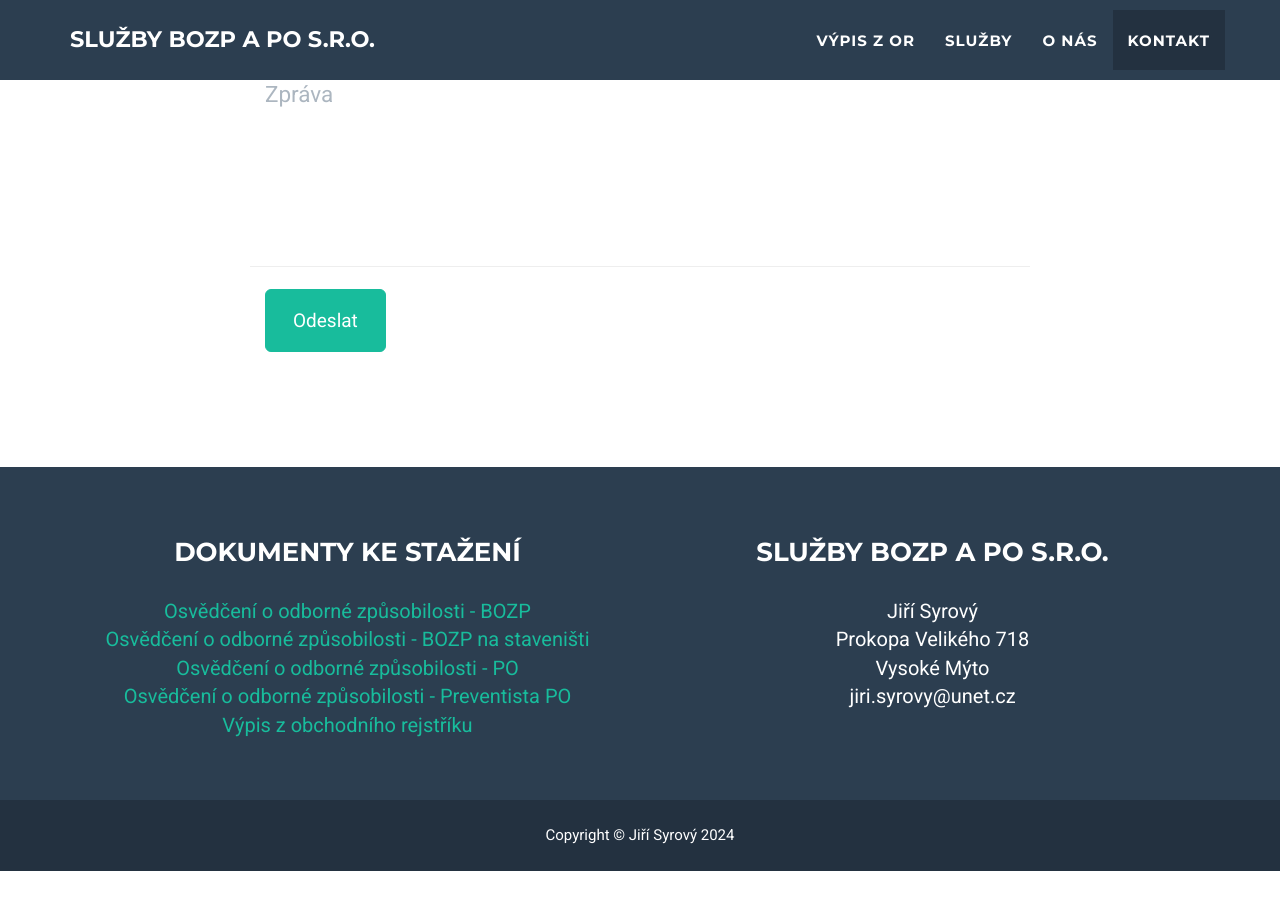
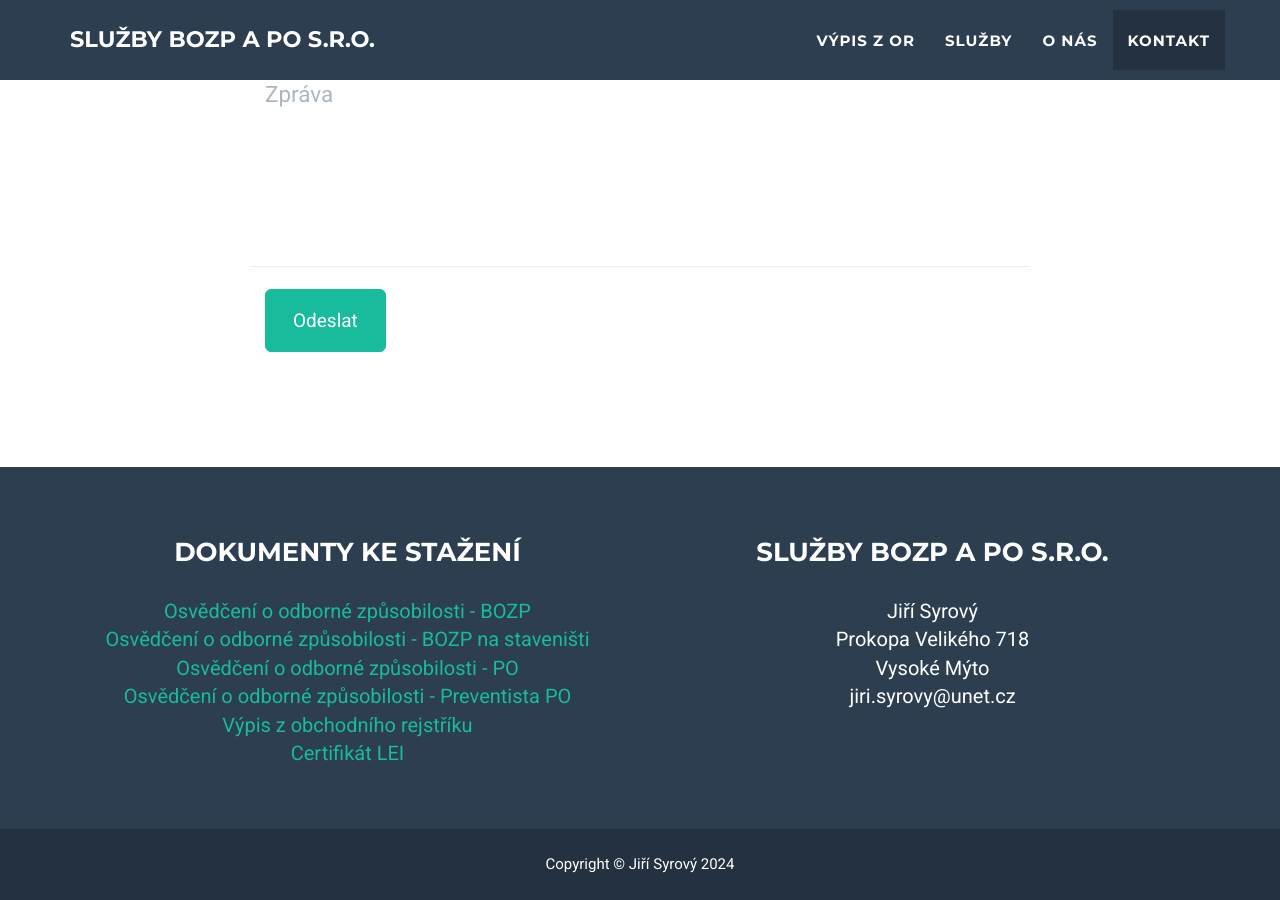
Before and after one commit to jsyrovy/bozp-po-syrovy.eu, a Jekyll site: the page built from index.html, in a window 1280 px wide and 900 px high, scrolled down 2390 px. Built offline with Jekyll 4.4.1, drawn with Linux system fonts in a browser that asks for light colours; before the commit the page ends 3261 px from its top, so only the background shows below that.

Commit message:
Pridan dokument Certifikát LEI

```diff
--- a/_includes/footer.html
+++ b/_includes/footer.html
@@ -10,7 +10,8 @@
                             <a href="files/osvedceni_stavby.pdf">Osvědčení o odborné způsobilosti - BOZP na staveništi</a><br>
                             <a href="files/osvedceni_po.pdf">Osvědčení o odborné způsobilosti - PO</a><br>
                             <a href="files/preventista_po.pdf">Osvědčení o odborné způsobilosti - Preventista PO</a><br>
-                            <a href="files/vypis_obch_rejsrik.pdf">Výpis z obchodního rejstříku</a>
+                            <a href="files/vypis_obch_rejsrik.pdf">Výpis z obchodního rejstříku</a><br>
+                            <a href="files/lei_certifikat.pdf">Certifikát LEI</a>
                         </p>
                     </div>
                     <div class="footer-col col-md-6">
```
Also changed, not shown: 1 other file.
